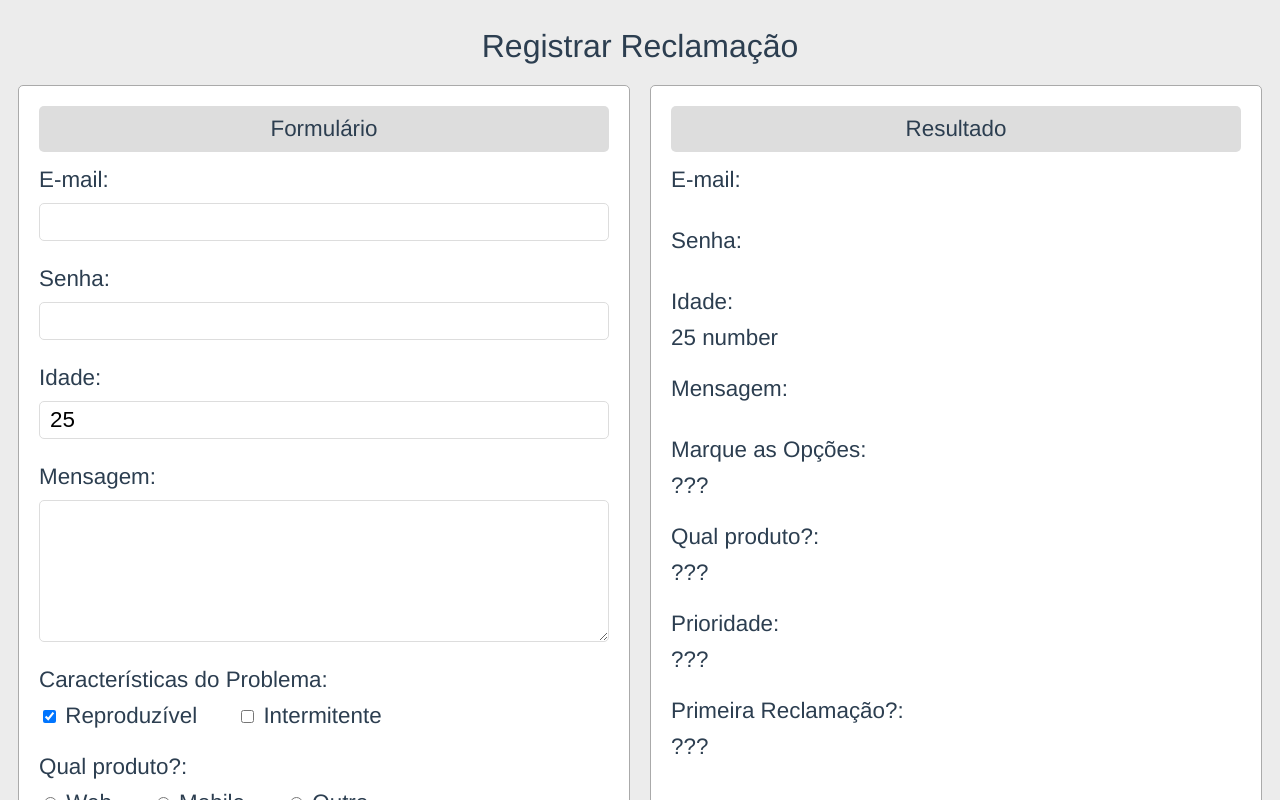
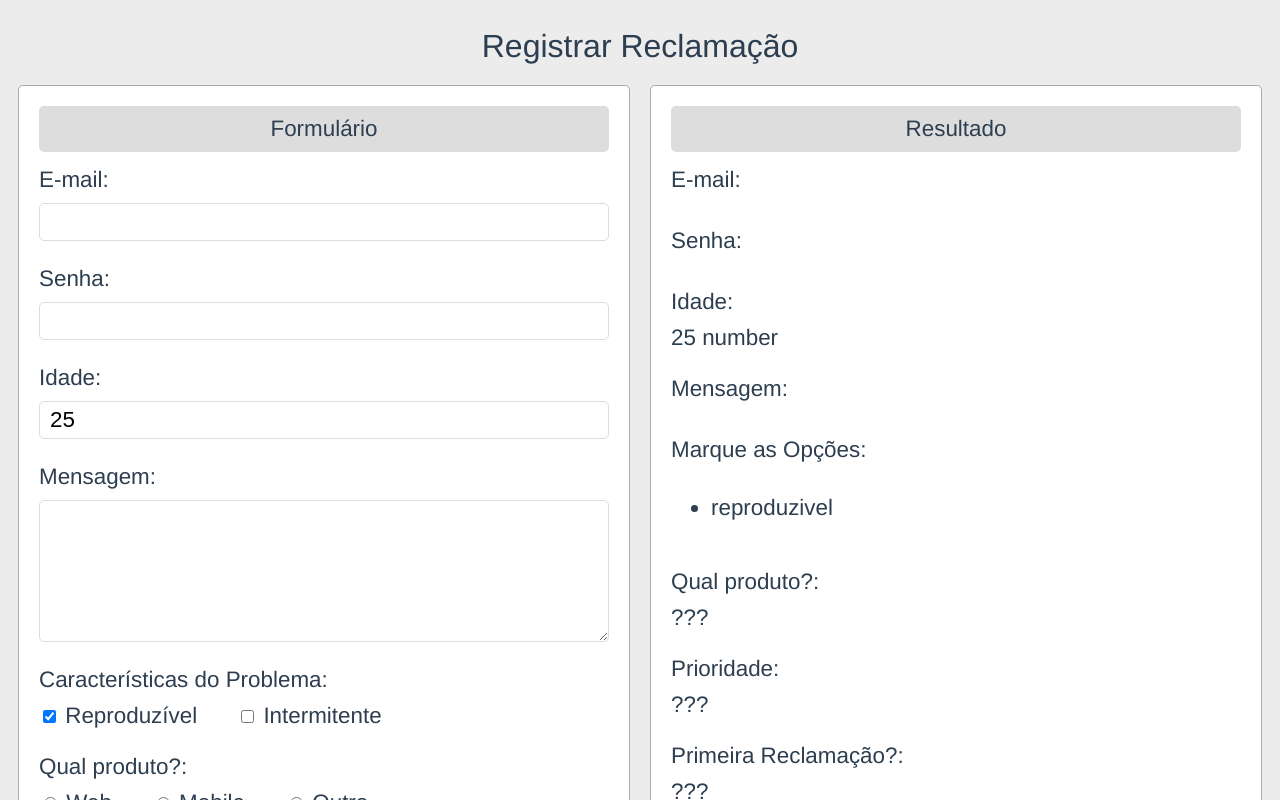
Before and after one commit to anderson-ribeiro-dev/manipulando-formul-rio-vuejs, a Vue app: page / in a window 1280 px wide. Both pictures are taken after a click on the checkbox 49 px from the left and 716 px from the top of the page. Shown: the top 800 px of the page. Built offline with nearby package versions, Linux system fonts and the light colour scheme.

Commit message:
v-model checkbox multiplas seleções array de value

```diff
--- a/src/App.vue
+++ b/src/App.vue
@@ -23,8 +23,10 @@
 					<textarea name="" cols="30" rows="5" v-model="mensagens"></textarea>
 				</Rotulo>
 				<Rotulo nome="Características do Problema">
-					<span class="mr-4"><input type="checkbox" value="reproduzivel"> Reproduzível</span>
-					<span><input type="checkbox" value="intermitente"> Intermitente</span>
+					<span class="mr-4"><input type="checkbox" v-model="caracteristicas"
+						value="reproduzivel"> Reproduzível</span>
+					<span><input type="checkbox" v-model="caracteristicas"
+						value="intermitente"> Intermitente</span>
 				</Rotulo>
 				<Rotulo nome="Qual produto?">
 					<span class="mr-4"><input type="radio"> Web</span>
@@ -60,7 +62,11 @@
 					<span style="white-space: pre;">{{ mensagens }}</span>
 				</Rotulo>
 				<Rotulo nome="Marque as Opções">
-					<span>???</span>
+					<span>
+						<ul>
+							<li v-for="c in caracteristicas" :key="c">{{ c }}</li>
+						</ul>
+					</span>
 				</Rotulo>
 				<Rotulo nome="Qual produto?">
 					<span>???</span>
@@ -97,6 +103,7 @@
 			// }
 			//agrupar os dados
 			mensagens: '',
+			caracteristicas: [], //check
 			usuario: {
 				email: '',
 				senha: '',
```
